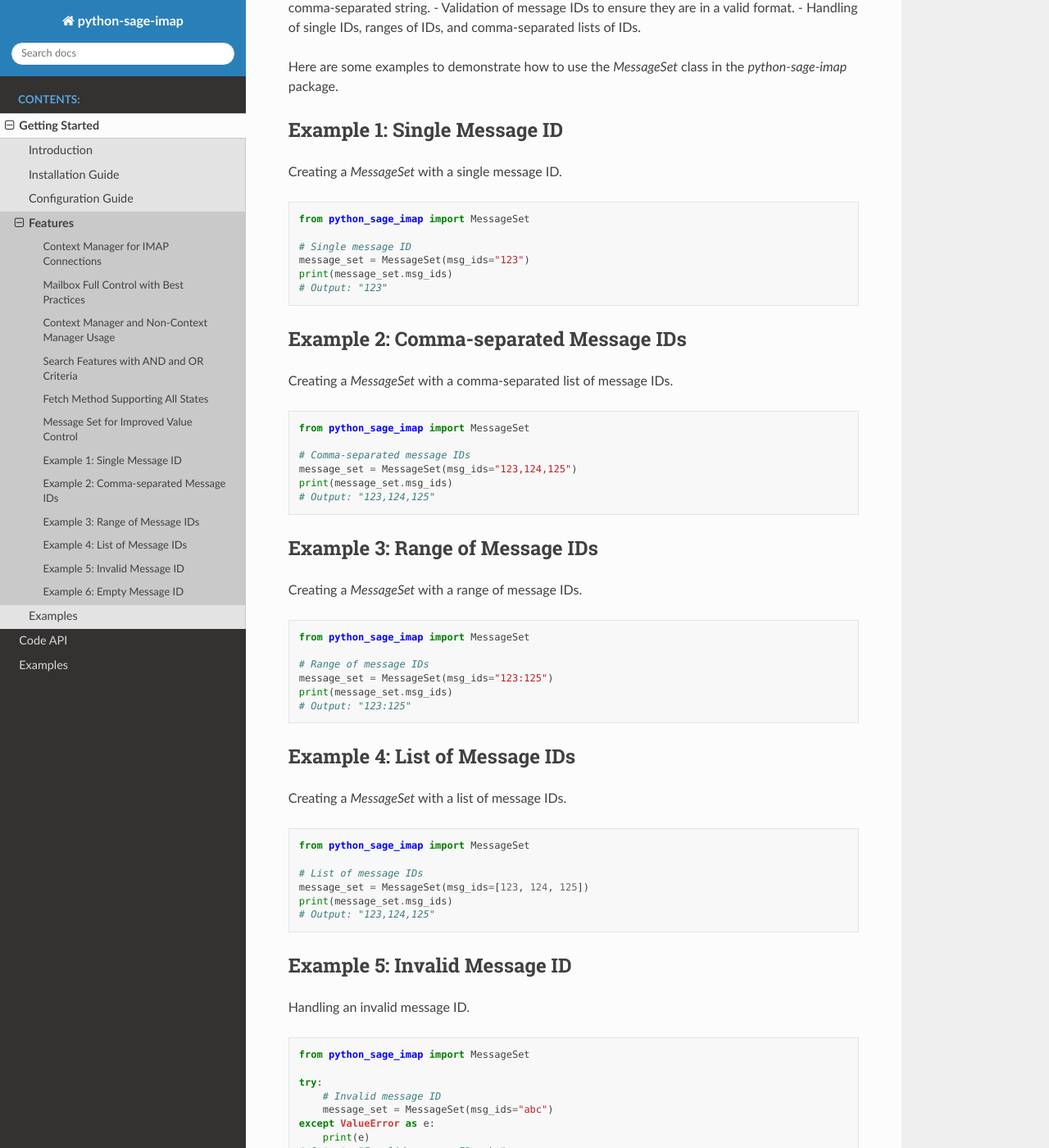
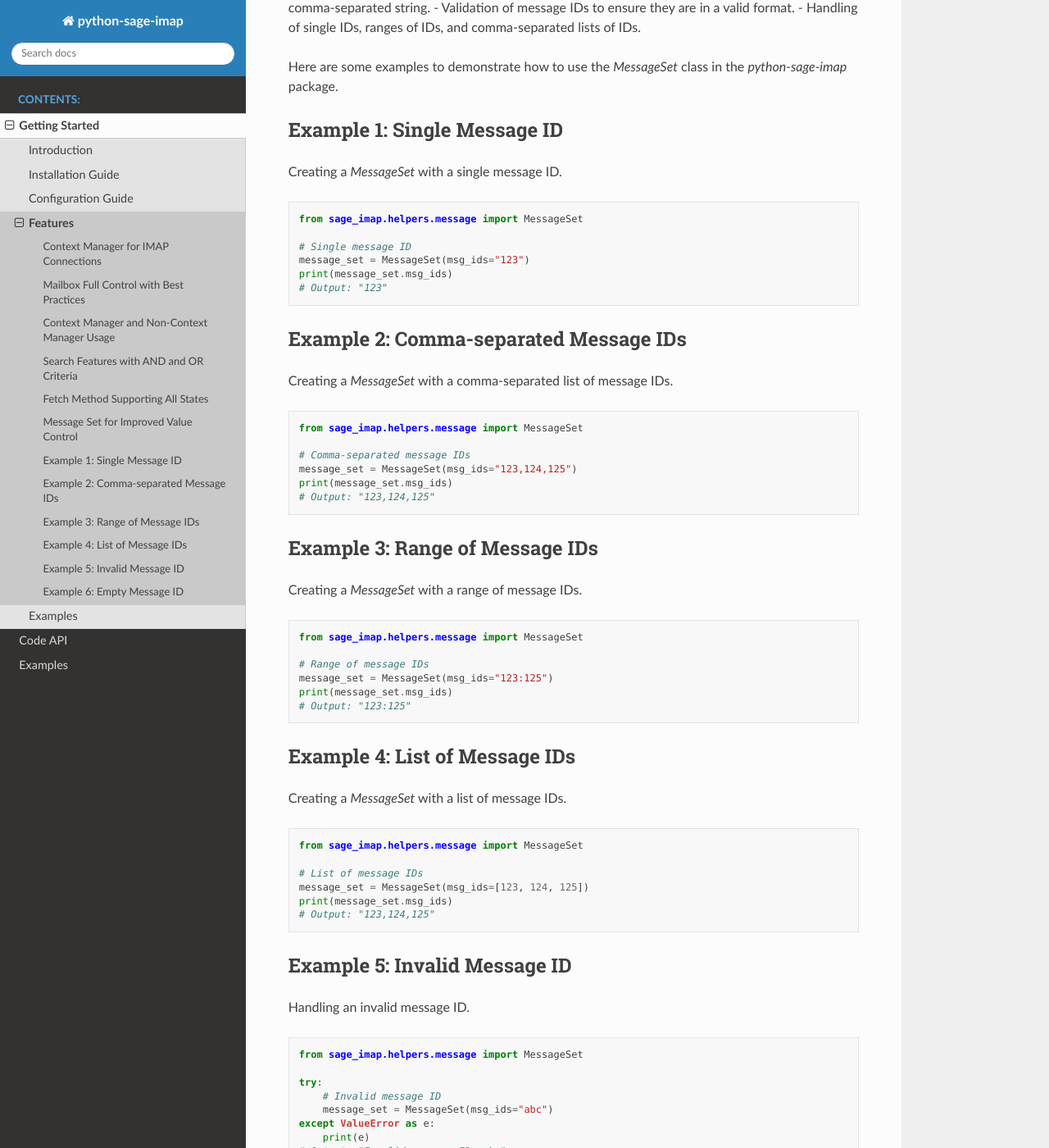
Before and after one commit to sageteamorg/python-sage-imap, a Sphinx documentation site: the page built from docs/source/getting_started/features.rst, in a window 1280 px wide and 1400 px high, scrolled down 2195 px. Shown: the whole window at 82% size. Built offline with Sphinx 7.4.7 and the Read the Docs theme 2.0.0, drawn with Linux system fonts in a browser that asks for light colours; some of the changed text lies outside the part shown.

Commit message:
docs(docs): fix import addresses

```diff
--- a/docs/source/getting_started/examples/example1.rst
+++ b/docs/source/getting_started/examples/example1.rst
@@ -5,7 +5,7 @@
 
 .. code-block:: python
 
-    from services_client import IMAPClient
+    from sage_imap.services.client import IMAPClient
 
     with IMAPClient('imap.example.com', 'username', 'password') as client:
         # Use the client for IMAP operations
--- a/docs/source/getting_started/examples/example2.rst
+++ b/docs/source/getting_started/examples/example2.rst
@@ -13,8 +13,8 @@
 
 .. code-block:: python
 
-    from services.client import IMAPClient
-    from services.folder import IMAPFolderService
+    from sage_imap.services.client import IMAPClient
+    from sage_imap.services.folder import IMAPFolderService
 
     with IMAPClient('imap.example.com', 'username', 'password') as client:
         folder_service = IMAPFolderService(client)
--- a/docs/source/getting_started/examples/example3.rst
+++ b/docs/source/getting_started/examples/example3.rst
@@ -13,8 +13,8 @@
 
 .. code-block:: python
 
-    from services.client import IMAPClient
-    from services.mailbox import IMAPMailboxService
+    from sage_imap.services.client import IMAPClient
+    from sage_imap.services.mailbox import IMAPMailboxService
 
     with IMAPClient('imap.example.com', 'username', 'password') as client:
         mailbox_service = IMAPMailboxService(client)
--- a/docs/source/getting_started/features.rst
+++ b/docs/source/getting_started/features.rst
@@ -106,7 +106,7 @@
 
 .. code-block:: python
 
-    from python_sage_imap import MessageSet
+    from sage_imap.helpers.message import MessageSet
 
     # Single message ID
     message_set = MessageSet(msg_ids="123")
@@ -120,7 +120,7 @@
 
 .. code-block:: python
 
-    from python_sage_imap import MessageSet
+    from sage_imap.helpers.message import MessageSet
 
     # Comma-separated message IDs
     message_set = MessageSet(msg_ids="123,124,125")
@@ -134,7 +134,7 @@
 
 .. code-block:: python
 
-    from python_sage_imap import MessageSet
+    from sage_imap.helpers.message import MessageSet
 
     # Range of message IDs
     message_set = MessageSet(msg_ids="123:125")
@@ -148,7 +148,7 @@
 
 .. code-block:: python
 
-    from python_sage_imap import MessageSet
+    from sage_imap.helpers.message import MessageSet
 
     # List of message IDs
     message_set = MessageSet(msg_ids=[123, 124, 125])
@@ -162,7 +162,7 @@
 
 .. code-block:: python
 
-    from python_sage_imap import MessageSet
+    from sage_imap.helpers.message import MessageSet
 
     try:
         # Invalid message ID
@@ -178,7 +178,7 @@
 
 .. code-block:: python
 
-    from python_sage_imap import MessageSet
+    from sage_imap.helpers.message import MessageSet
 
     try:
         # Empty message ID
```
